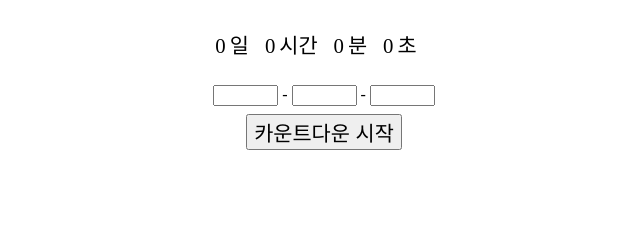
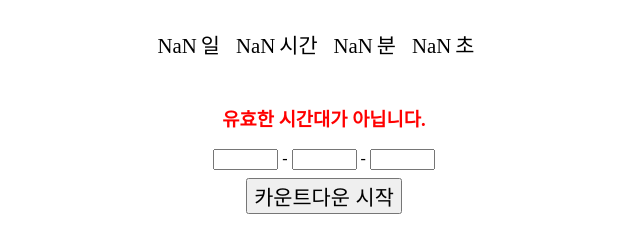
Before and after one commit to Creammi/codecamp, a plain HTML site: page javascript/D-Day-Counter/index.html in a window 1280 px wide. Both pictures are taken after a click on the button "카운트다운 시작". Shown: the part 98-350 px from the top of the page, without its empty margins (316-956 px from the left). Drawn offline with Linux system fonts and the light colour scheme.

Commit message:
10.30 강의내용

```diff
--- a/javascript/D-Day-Counter/index.html
+++ b/javascript/D-Day-Counter/index.html
@@ -3,7 +3,7 @@
   <head>
     <title>D-Dat-Counter</title>
     <link rel="stylesheet" href="./index.css" />
-    <script src="./index.js"></script>
+    <script src="./index.js" defer></script>
   </head>
   <body>
     <h1>D-Day-Counter</h1>
@@ -25,11 +25,13 @@
         <span>초</span>
       </div>
     </div>
+    <div id="d-day-message"></div>
     <div id="target-selector">
       <input id="target-year-input" class="target-input" size="5" /> -
       <input id="target-month-input" class="target-input" size="5" /> -
       <input id="target-date-input" class="target-input" size="5" />
     </div>
     <button onclick="CounterMaker()" id="start-btn">카운트다운 시작</button>
+    <!-- <script src="./index.js"></script> -->
   </body>
 </html>
--- a/javascript/D-Day-Counter/index.js
+++ b/javascript/D-Day-Counter/index.js
@@ -1,3 +1,12 @@
+
+
+const messageContainer = document.querySelector('#d-day-message');
+const container = document.querySelector('#d-day-container');
+
+// container.style.display = 'none';
+messageContainer.style.color = 'red';
+messageContainer.innerHTML = '<h3>D-Day를 입력해 주세요.</h3>';
+
 const dateFormMaker = function () {
         const inputYear = document.querySelector("#target-year-input").value;
         const inputMonth = document.querySelector("#target-month-input").value;
@@ -9,6 +18,7 @@ const dateFormMaker = function () {
 };
 
 const CounterMaker = function () {
+
         const targetDateInput = dateFormMaker();
         console.log(targetDateInput);
         const nowDate = new Date();
@@ -17,13 +27,54 @@ const CounterMaker = function () {
         // 만약 , remaining 이 0이라면 , 타이머가 종료되었습니다. 출력
         if (remaining <= 0) {
           console.log("타이머가 종료되었습니다.");
+          messageContainer.innerHTML = '<h3>타이머가 종료되었습니다. </h3>';
         } else if (isNaN(remaining)) {
           //만약, 잘못된 날짜가 들어왔다면 , 유효한 기간대가 아닙니다. 출력
           console.log("유효한 시간대가 아닙니다.");
+          messageContainer.innerHTML = '<h3> 유효한 시간대가 아닙니다. </h3>';
         }
         const remainingDate = Math.floor(remaining / 3600 / 24);
         const remainingHours = Math.floor(remaining / 3600) % 24;
         const remainingMin = Math.floor(remaining / 60) % 60;
         const remainingSec = Math.floor(remaining) % 60;
+
+        // const days = document.querySelector('#days');
+        // const hours = document.querySelector('#hours');
+        // const min = document.querySelector('#min');
+        // const sec = document.querySelector('#sec');
+
+        // const days = document.getElementById('days');
+        // const hours = document.getElementById('hours');
+        // const min = document.getElementById('min');
+        // const sec = document.getElementById('sec');
+
+        // console.log(days, hours, min,sec);
+
+        const remainingObj = {
+          remainingDate: Math.floor(remaining / 3600 / 24),
+          remainingHours: Math.floor(remaining / 3600) % 24,
+          remainingMin: Math.floor(remaining / 60) % 60,
+          remainingSec: Math.floor(remaining) % 60
+        }
+
+        console.log(remainingObj['remainingDate']);
+
+        const documentObj = {
+            days: document.getElementById('days'),
+            hours: document.getElementById('hours'),
+            min: document.getElementById('min'),
+            sec: document.getElementById('sec')
+        }
+        documentObj['days'].textContent = remainingObj['remainingDate'];
+        documentObj['hours'].textContent = remainingObj['remainingHours'];
+        documentObj['min'].textContent = remainingObj['remainingMin'];
+        documentObj['sec'].textContent = remainingObj['remainingSec'];
+
+
+        // days.textContent = remainingDate;
+        // hours.textContent = remainingHours;
+        // min.textContent = remainingMin;
+        // sec.textContent = remainingSec;
+
         console.log(remainingDate, remainingHours, remainingMin, remainingSec);
 };
```
Lines whose indentation alone changed are shown as unchanged.
